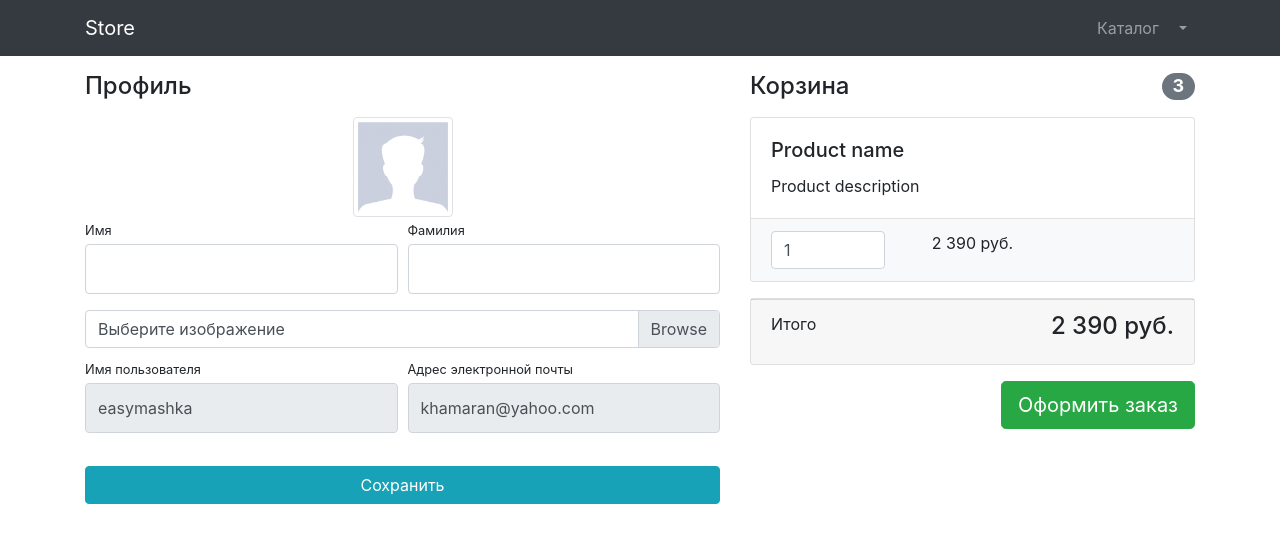
After one commit to khamaran/store-server, a Django app: page /users/profile/ in a window 1280 px wide. The commit adds this page. Shown: the top 543 px of the page. Run offline with Django 3.2, Linux system fonts and the light colour scheme; a user stored in the database is signed in; some libraries are stand-ins or nearby versions.

Commit message:
All module 4

```diff
--- a/products/templates/products/base.html
+++ b/products/templates/products/base.html
@@ -36,9 +36,7 @@
                 <li class="nav-item">
                     <a class="nav-link" href="{% url 'products:index' %}">Каталог <i class="fas fa-shopping-bag"></i> </a>
                 </li>
-                <li class="nav-item">
-                    <a class="nav-link" href="{% url 'users:login' %}">Войти <i class="fas fa-sign-in-alt"></i></a>
-                </li>
+                {% if user.is_authenticated %}
                 <li class="nav-item dropdown">
                     <a class="nav-link dropdown-toggle" href="#" id="navbarDropdown" role="button"
                        data-bs-toggle="dropdown" aria-expanded="false">
@@ -46,20 +44,30 @@
                     </a>
                     <ul class="dropdown-menu" aria-labelledby="navbarDropdown">
                         <li>
-                            <a class="dropdown-item" href="users/profile.html">Профиль</a>
+                            <a class="dropdown-item" href="{% url 'users:profile' %}">Профиль</a>
                         </li>
                         <li><a class="dropdown-item" href="orders/orders.html">Заказы</a></li>
-                        <li><a class="dropdown-item" href="#">Админ-панель</a></li>
+                        {% if user.is_superuser or user.is_staff %}
+                            <li>
+                                <a class="dropdown-item" href="{% url 'admin:index' %}">
+                                    Админ-панель
+                                </a></li>
+                        {% endif %}
                         <li>
                             <hr class="dropdown-divider">
                         </li>
                         <li>
-                            <a class="dropdown-item" href="#">
+                            <a class="dropdown-item" href="{% url 'users:logout' %}">
                                 Выйти
                             </a>
                         </li>
                     </ul>
                 </li>
+                {% else %}
+                <li class="nav-item">
+                    <a class="nav-link" href="{% url 'users:login' %}">Войти <i class="fas fa-sign-in-alt"></i></a>
+                </li>
+                {% endif %}
             </ul>
         </div>
     </div>
--- a/store/settings.py
+++ b/store/settings.py
@@ -106,7 +106,7 @@ AUTH_PASSWORD_VALIDATORS = [
 # Internationalization
 # https://docs.djangoproject.com/en/3.2/topics/i18n/
 
-LANGUAGE_CODE = 'en-us'
+LANGUAGE_CODE = 'ru-ru'
 
 TIME_ZONE = 'UTC'
 
--- a/users/forms.py
+++ b/users/forms.py
@@ -1,5 +1,5 @@
 from django import forms
-from django.contrib.auth.forms import AuthenticationForm
+from django.contrib.auth.forms import AuthenticationForm, UserCreationForm, UserChangeForm
 
 from users.models import User
 
@@ -12,3 +12,35 @@ class UserLoginForm(AuthenticationForm):
     class Meta:
         model = User
         fields = ('username', 'password')
+
+class UserRegistrationForm(UserCreationForm):
+    first_name = forms.CharField(widget=forms.TextInput(attrs={
+        'class': 'form-control py-4', 'placeholder': 'Введите имя'}))
+    last_name = forms.CharField(widget=forms.TextInput(attrs={
+        'class': 'form-control py-4', 'placeholder': 'Введите фамилию'}))
+    username = forms.CharField(widget=forms.TextInput(attrs={
+        'class': 'form-control py-4', 'placeholder': 'Введите имя пользователя'}))
+    email = forms.CharField(widget=forms.EmailInput(attrs={
+        'class': 'form-control py-4', 'placeholder': 'Введите адрес эл. почты'}))
+    password1 = forms.CharField(widget=forms.PasswordInput(attrs={
+        'class': 'form-control py-4', 'placeholder': 'Введите пароль'}))
+    password2 = forms.CharField(widget=forms.PasswordInput(attrs={
+        'class': 'form-control py-4', 'placeholder': 'Подтвердите пароль'}))
+    class Meta:
+        model = User
+        fields = ('first_name', 'last_name', 'username', 'email', 'password1', 'password2')
+
+class UserProfileFrom(UserChangeForm):
+    first_name = forms.CharField(widget=forms.TextInput(attrs={
+        'class': 'form-control py-4'}))
+    last_name = forms.CharField(widget=forms.TextInput(attrs={
+        'class': 'form-control py-4'}))
+    username = forms.CharField(widget=forms.TextInput(attrs={
+        'class': 'form-control py-4', 'readonly': True}))
+    email = forms.CharField(widget=forms.EmailInput(attrs={
+        'class': 'form-control py-4', 'readonly': True}))
+    image = forms.ImageField(widget=forms.FileInput(attrs={
+        'class': 'custom-file-input'}), required=False)
+    class Meta:
+        model = User
+        fields = ('first_name', 'last_name', 'image', 'username', 'email')
--- /dev/null
+++ b/users/templates/users/profile.html
@@ -0,0 +1,116 @@
+{% extends 'products/base.html' %}
+
+{% load static %}
+
+{% block css %}
+    <link href="{% static 'vendor/css/profile.css' %}" rel="stylesheet">
+{% endblock %}
+
+{% block content %}
+<div class="container">
+    <div class="row">
+        <div class="col-lg-7">
+            {% if messages or form.errors %}
+                <div class="alert
+                {% if messages %} alert-success {% else %} alert-warning {% endif %}
+                alert-dismissible fade show" role="alert"
+                     style="margin-top: 50px;">
+                    {% if messages %}
+                        {% for message in messages %}
+                            {{ message }}
+                        {% endfor%}
+                    {% else %}
+                        {{ form.errors }}
+                    {% endif %}
+                    <button type="button" class="close" data-dismiss="alert" aria-label="Close">
+                        <span aria-hidden="true">&times;</span>
+                    </button>
+                </div>
+                {% endif %}
+            <h4 class="mt-3 mb-3">Профиль</h4>
+            <div class="col-lg-12 text-center">
+                <img width="100" height="100"
+                     src="{% if user.image %} {{ user.image.url }} {% else %} {% static 'vendor/img/users/default_avatar.jpg' %} {% endif %}"
+                     class="img-thumbnail">
+            </div>
+            <form action="{% url 'users:profile' %}" method="post" enctype="multipart/form-data">
+                {% csrf_token %}
+                <div class="form-row">
+                    <div class="col-lg-6">
+                        <div class="form-group">
+                            <label class="small mb-1" for="{{ form.first_name.id_for_label}}">Имя</label>
+                            {{ form.first_name}}
+                        </div>
+                    </div>
+                    <div class="col-lg-6">
+                        <div class="form-group">
+                            <label class="small mb-1" for="{{ form.last_name.id_for_label}}">Фамилия</label>
+                            {{ form.last_name}}
+                        </div>
+                    </div>
+                </div>
+                <div class="form-row mb-2">
+                    <div class="col-lg-12">
+                        <div class="custom-file">
+                            {{ form.image }}
+                            <label class="custom-file-label" for="{{ form.image.id_for_label}}">Выберите изображение</label>
+                        </div>
+                    </div>
+                </div>
+                <div class="form-row">
+                    <div class="col-lg-6">
+                        <label class="small mb-1" for="{{ form.username.id_for_label}}">Имя пользователя</label>
+                        {{ form.username }}
+                    </div>
+                    <div class="col-lg-6">
+                        <label class="small mb-1" for="{{ form.email.id_for_label}}">Адрес электронной
+                            почты</label>
+                        {{ form.email }}
+                    </div>
+                </div>
+                <div class="form-row">
+                    <div class="col-lg-12" style="margin-top: 33px;">
+                        <input class="btn btn-info btn-block" type="submit" value="Сохранить">
+                    </div>
+                </div>
+            </form>
+        </div>
+        <div class="col-lg-5">
+            <h4 class="mt-3 mb-3 d-flex justify-content-between align-items-center mb-3">
+                Корзина <span class="badge badge-secondary badge-pill">3</span>
+            </h4>
+            <div class="card mb-3">
+                <div class="card-body">
+                    <h5 class="card-title">Product name</h5>
+                    <p class="card-text">Product description</p>
+                </div>
+                <ul class="list-group list-group-flush">
+                    <li class="list-group-item bg-light">
+                        <div class="row text-center">
+                            <div class="col-lg-4">
+                                <input name="basketID" type="number" class="form-control"
+                                       value="1" min="0">
+                            </div>
+                            <div class="col-lg-4">2 390 руб.</div>
+                            <div class="col-lg-4">
+                                <a href="#">
+                                    <i class="fas fa-trash"></i>
+                                </a>
+                            </div>
+                        </div>
+                    </li>
+                </ul>
+            </div>
+            <div class="card mb-3">
+                <div class="card-footer">
+                    <p class="float-left">Итого</p>
+                    <h4 class="float-right">2 390 руб.</h4>
+                </div>
+            </div>
+            <a class="btn btn-success btn-lg float-right" href="../orders/order-create.html">
+                Оформить заказ
+            </a>
+        </div>
+    </div>
+</div>
+{% endblock %}
--- a/users/urls.py
+++ b/users/urls.py
@@ -1,10 +1,12 @@
 from django.urls import path
 
-from users.views import login, registration
+from users.views import login, registration, profile, logout
 
 app_name = 'users'
 
 urlpatterns = [
     path('login/', login, name='login'),
     path('registration/', registration, name='registration'),
+    path('profile/', profile, name='profile'),
+    path('logout/', logout, name='logout'),
 ]
--- a/users/views.py
+++ b/users/views.py
@@ -1,9 +1,8 @@
 from django.shortcuts import render, HttpResponseRedirect
-from django.contrib import auth
+from django.contrib import auth, messages
 from django.urls import reverse
 
-from users.models import User
-from users.forms import UserLoginForm
+from users.forms import UserLoginForm, UserRegistrationForm, UserProfileFrom
 
 def login(request):
     if request.method == 'POST':
@@ -22,4 +21,33 @@ def login(request):
 
 
 def registration(request):
-    return render(request, 'users/registration.html')
+    if request.method == 'POST':
+        form = UserRegistrationForm(data=request.POST)
+        if form.is_valid():
+            form.save()
+            messages.success(request, 'Поздравляем! Вы успешно зарегистрированы!')
+            return HttpResponseRedirect(reverse('users:login'))
+    else:
+        form = UserRegistrationForm()
+    context = {'form': form}
+    return render(request, 'users/registration.html', context)
+
+
+def profile(request):
+    if request.method == 'POST':
+        form = UserProfileFrom(instance=request.user, data=request.POST, files=request.FILES)
+        if form.is_valid():
+            form.save()
+            messages.success(request, 'Изменения сохранены!')
+            return HttpResponseRedirect(reverse('users:profile'))
+        else:
+            print(form.errors)
+    else:
+        form = UserProfileFrom(instance=request.user)
+    context = {'title': 'Store - Профиль', 'form': form}
+    return render(request, 'users/profile.html', context)
+
+
+def logout(request):
+    auth.logout(request)
+    return HttpResponseRedirect(reverse('index'))
```
Also changed, not shown: users/templates/users/login.html (+12 -2 lines), users/templates/users/registration.html (+19 -24 lines), db.sqlite3, 2 other files.
